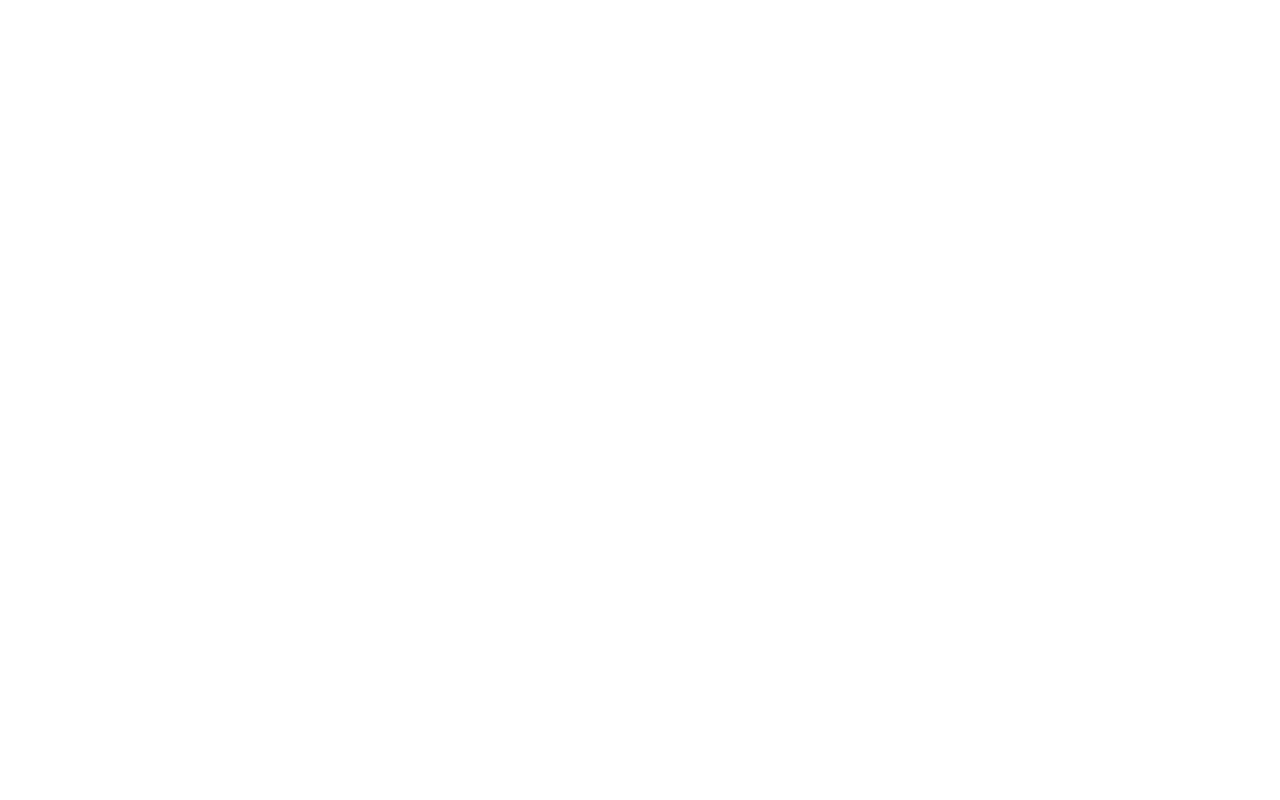
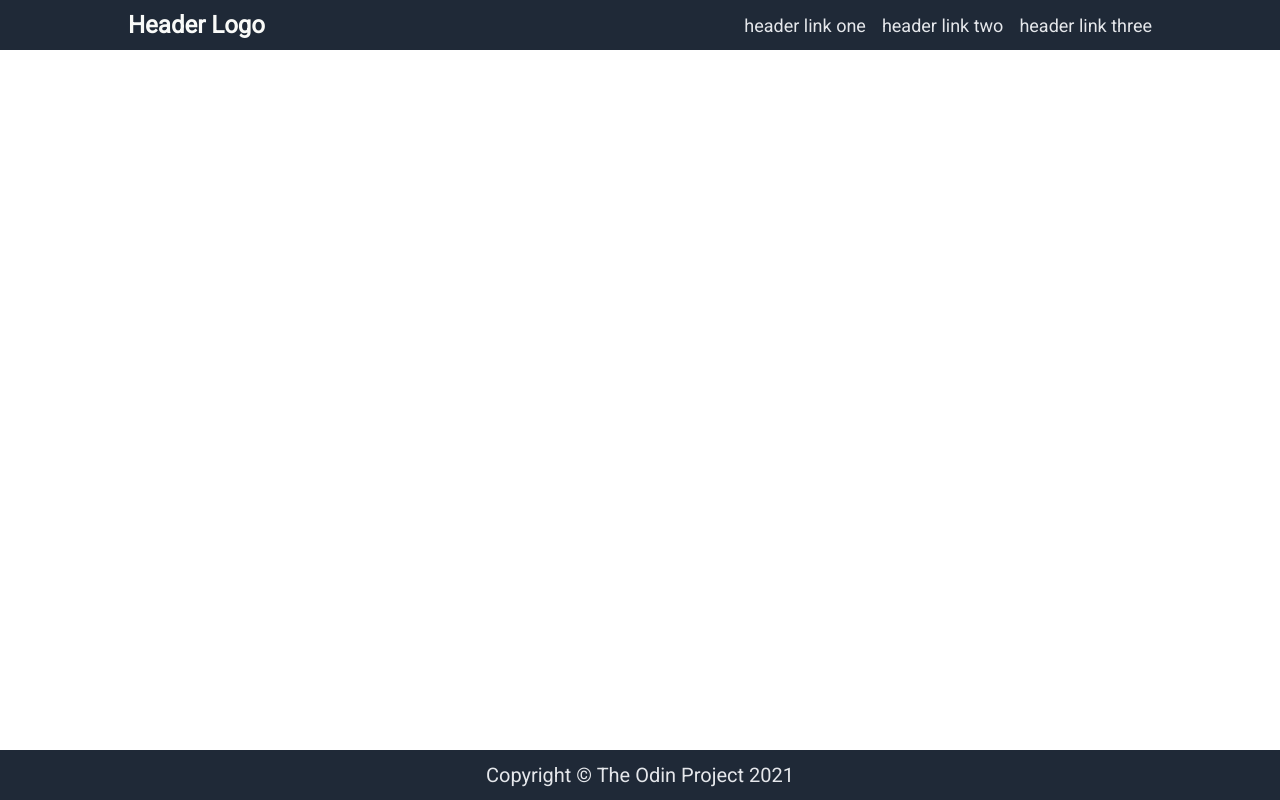
Before and after one commit to Mattheweng1/project-landing-page, a plain HTML site: page index.html in a window 1280 px wide. Drawn offline with Linux system fonts and the light colour scheme.

Commit message:
Design header and footer and change box-sizing
All box-sizing changed to border-box. Linked Roboto font-family and
set all font-family to Roboto. Created flexboxes to organize page.
Changed class "content-one" to "hero".

```diff
--- a/index.html
+++ b/index.html
@@ -5,16 +5,27 @@
     <meta http-equiv="X-UA-Compatible" content="IE=edge">
     <meta name="viewport" content="width=device-width, initial-scale=1.0">
     <link rel="stylesheet" href="style.css">
+    <link rel="preconnect" href="https://fonts.googleapis.com">
+    <link rel="preconnect" href="https://fonts.gstatic.com" crossorigin>
+    <link href="https://fonts.googleapis.com/css2?family=Roboto&display=swap" rel="stylesheet">
 
     <title>Project: Landing Page</title>
 </head>
 <body>
 
 <div class="header">
-
+    <div class="header-logo">Header Logo</div>
+    <div class="header-links">
+        <a>header link one</a>
+        <a>header link two</a>
+        <a>header link three</a>
+    </div>
 </div>
 
 <div class="body">
+    <div class="hero">
+
+    </div>
     <div class="content-one">
 
     </div>
@@ -24,13 +35,10 @@
     <div class="content-three">
 
     </div>
-    <div class="content-four">
-
-    </div>
 </div>
 
 <div class="footer">
-
+    <div class="copyright">Copyright © The Odin Project 2021</div>
 </div>
 
 </body>
--- a/style.css
+++ b/style.css
@@ -0,0 +1,62 @@
+* {
+    box-sizing: border-box;
+    font-family: 'Roboto', sans-serif;
+}
+
+html, body {
+    margin: 0;
+    padding: 0;
+}
+
+body {
+    display: flex;
+    flex-direction: column;
+    height: 100vh;
+}
+
+.header, .footer {
+    background-color: #1F2937;
+    color: red;
+    height: 50px;
+    display: flex;
+    padding: 16px;
+}
+
+.header, .hero {
+    padding-left: 10%;
+    padding-right: 10%;
+}
+
+.header {
+    justify-content: space-between;
+    align-items: center;
+}
+
+.header-links {
+    display: flex;
+    gap: 16px;
+}
+
+.header-logo {
+    font-size: 24px;
+    font-weight: bold;
+    color: #F9FAF8;
+}
+
+.header-links {
+    font-size: 18px;
+}
+
+.header-links, .footer {
+    color: #E5E7EB;
+}
+
+.footer {
+    justify-content: center;
+    align-items: center;
+    font-size: 20px;
+}
+
+.body {
+    flex: 1;
+}
```
